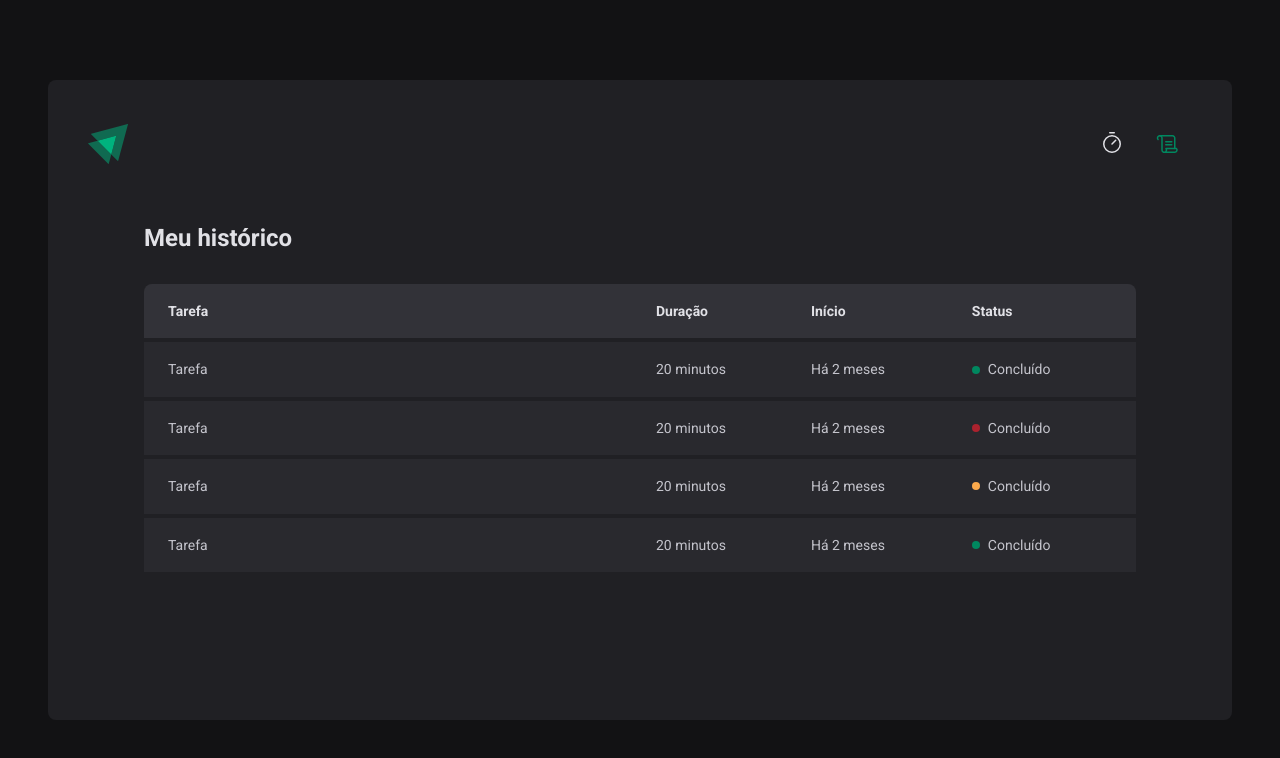
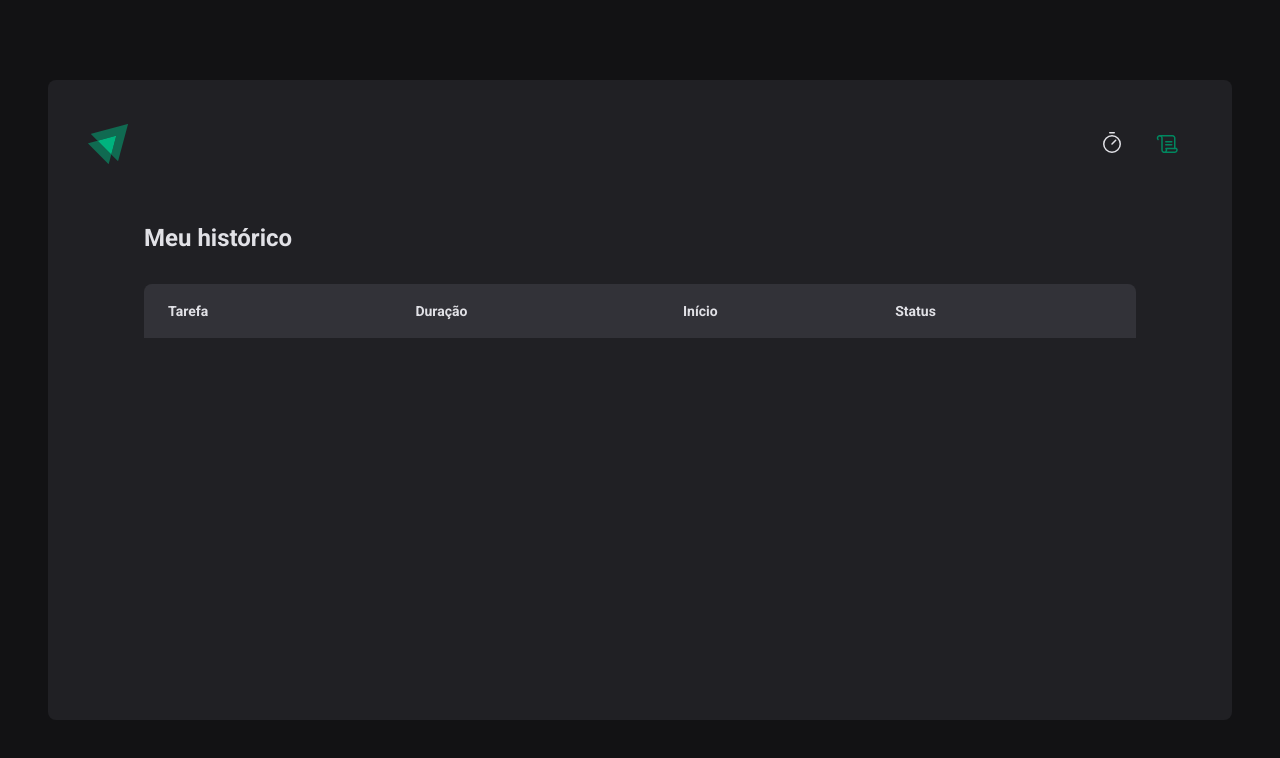
Before and after one commit to IcaroSilvaFK/pomodoro, a React (Vite) app: page /history in a window 1280 px wide. Shown: the top 758 px of the page. Built offline with nearby package versions, Linux system fonts and the light colour scheme.

Commit message:
chore: add reducer in application

```diff
--- a/src/components/NewCycleForm/index.tsx
+++ b/src/components/NewCycleForm/index.tsx
@@ -21,7 +21,7 @@ export function NewCycleForm() {
   const inputTimerId = useId()
 
   const taskListId = useId()
-  const { setCycles, setActiveCycleId, setSecondsPassed, activeCycle } =
+  const { createCycle, setActiveCycleId, setSecondsPassed, activeCycle } =
     useCycle()
   const { handleSubmit, register, reset, formId } = useCycleForm()
 
@@ -34,7 +34,7 @@ export function NewCycleForm() {
       time,
       startDate: new Date(),
     }
-    setCycles((prev) => [...prev, newCycle])
+    createCycle(newCycle)
     setActiveCycleId(id)
     setSecondsPassed(0)
     reset()
--- a/src/context/CycleContext.tsx
+++ b/src/context/CycleContext.tsx
@@ -1,35 +1,40 @@
 import { differenceInSeconds } from 'date-fns'
 
-import {
-  createContext,
-  Dispatch,
-  ReactNode,
-  SetStateAction,
-  useEffect,
-  useState,
-} from 'react'
+import { createContext, ReactNode, useEffect, useReducer } from 'react'
 import { ICycle } from '../pages/Home'
+import { reducer, CYCLE_REDUCER_STATE } from '../reducers/cycleReducer'
 
 interface IContextProps {
   handleInterruptCycle: () => void
   handleFinishCycle: () => void
   cycles: ICycle[]
-  setCycles: Dispatch<SetStateAction<ICycle[]>>
-  setActiveCycleId: Dispatch<SetStateAction<string | null>>
-  setSecondsPassed: Dispatch<SetStateAction<number>>
+  setActiveCycleId: (id: string) => void
   activeCycleId: string | null
   secondsPassed: number
   activeCycle: ICycle | undefined
   minutesFormattedFromInterface: string
   secondsFormattedFromInterface: string
+  createCycle(data: ICycle): void
+  setSecondsPassed(seconds: number): void
 }
 
 export const CycleContext = createContext<IContextProps>({} as IContextProps)
 
+const initialState = {
+  cycles: [],
+  activeCycleId: null,
+  secondsPassed: 0,
+}
+
 export function CycleContextProvider({ children }: { children: ReactNode }) {
-  const [cycles, setCycles] = useState<ICycle[]>([])
-  const [activeCycleId, setActiveCycleId] = useState<string | null>(null)
-  const [secondsPassed, setSecondsPassed] = useState(0)
+  // const [cycles, setCycles] = useState<ICycle[]>([])
+  // const [activeCycleId] = useState<string | null>(null)
+  // const [secondsPassed, setSecondsPassed] = useState(0)
+
+  const [{ cycles, activeCycleId, secondsPassed }, dispatch] = useReducer(
+    reducer,
+    initialState,
+  )
 
   const activeCycle = cycles.find((cycle) => cycle.id === activeCycleId)
   const totalSeconds = activeCycle ? activeCycle.time * 60 : 0
@@ -73,45 +78,52 @@ export function CycleContextProvider({ children }: { children: ReactNode }) {
   }, [minutesFormattedFromInterface, secondsFormattedFromInterface])
 
   function handleInterruptCycle() {
-    const updatedCycles = cycles.map((cycle) =>
-      activeCycle?.id === cycle.id
-        ? {
-            ...cycle,
-            interruptedDate: new Date(),
-          }
-        : cycle,
-    )
-
-    setCycles(updatedCycles)
-    setActiveCycleId(null)
+    dispatch({
+      type: CYCLE_REDUCER_STATE.INTERRUPT_CYCLE,
+    })
   }
 
   function handleFinishCycle() {
-    const updatedCycles = cycles.map((cycle) =>
-      activeCycle?.id === cycle.id
-        ? {
-            ...cycle,
-            finishedDate: new Date(),
-          }
-        : cycle,
-    )
-    setCycles(updatedCycles)
-    setActiveCycleId(null)
+    dispatch({
+      type: CYCLE_REDUCER_STATE.FINISH_CYCLE,
+    })
   }
+
+  function createCycle(data: ICycle) {
+    dispatch({
+      type: CYCLE_REDUCER_STATE.CREATE_NEW_CYCLE,
+      payload: data,
+    })
+  }
+
+  function setActiveCycleId(id: string | null) {
+    dispatch({
+      type: CYCLE_REDUCER_STATE.CREATE_ACTIVE_CYCLE_ID,
+      payload: id,
+    })
+  }
+
+  function setSecondsPassed(seconds: number) {
+    dispatch({
+      type: CYCLE_REDUCER_STATE.CREATE_SECONDS_PASSED,
+      payload: seconds,
+    })
+  }
+
   return (
     <CycleContext.Provider
       value={{
         handleInterruptCycle,
         handleFinishCycle,
         cycles,
-        setCycles,
         setActiveCycleId,
-        setSecondsPassed,
         activeCycleId,
         secondsPassed,
         activeCycle,
         minutesFormattedFromInterface,
         secondsFormattedFromInterface,
+        createCycle,
+        setSecondsPassed,
       }}
     >
       {children}
--- a/src/pages/History/index.tsx
+++ b/src/pages/History/index.tsx
@@ -1,6 +1,13 @@
+import { formatDistanceToNow } from 'date-fns'
+import ptBr from 'date-fns/locale/pt-BR'
+
+import { useCycle } from '../../hooks/useCycle'
+
 import { Container, HistoryList, Status } from './styles'
 
 export function History() {
+  const { cycles } = useCycle()
+
   return (
     <Container>
       <h1>Meu histórico</h1>
@@ -15,38 +22,29 @@ export function History() {
             </tr>
           </thead>
           <tbody>
-            <tr>
-              <td>Tarefa</td>
-              <td>20 minutos</td>
-              <td>Há 2 meses</td>
-              <td>
-                <Status statusColor="green">Concluído</Status>
-              </td>
-            </tr>
-            <tr>
-              <td>Tarefa</td>
-              <td>20 minutos</td>
-              <td>Há 2 meses</td>
-              <td>
-                <Status statusColor="red">Concluído</Status>
-              </td>
-            </tr>
-            <tr>
-              <td>Tarefa</td>
-              <td>20 minutos</td>
-              <td>Há 2 meses</td>
-              <td>
-                <Status statusColor="yellow">Concluído</Status>
-              </td>
-            </tr>
-            <tr>
-              <td>Tarefa</td>
-              <td>20 minutos</td>
-              <td>Há 2 meses</td>
-              <td>
-                <Status statusColor="green">Concluído</Status>
-              </td>
-            </tr>
+            {cycles.map((cycle) => (
+              <tr key={cycle.id}>
+                <td>{cycle.task}</td>
+                <td>{cycle.time} minutos</td>
+                <td>
+                  {formatDistanceToNow(cycle.startDate, {
+                    addSuffix: true,
+                    locale: ptBr,
+                  })}
+                </td>
+                <td>
+                  {cycle.interruptedDate && (
+                    <Status statusColor="red">Interrompido</Status>
+                  )}
+                  {cycle.finishedDate && (
+                    <Status statusColor="green">Concluido</Status>
+                  )}
+                  {!cycle.finishedDate && !cycle.interruptedDate && (
+                    <Status statusColor="yellow">Em andamento</Status>
+                  )}
+                </td>
+              </tr>
+            ))}
           </tbody>
         </table>
       </HistoryList>
--- /dev/null
+++ b/src/reducers/cycleReducer.ts
@@ -0,0 +1,97 @@
+import { ICycle } from '../pages/Home'
+
+export enum CYCLE_REDUCER_STATE {
+  CREATE_NEW_CYCLE = 'CREATE_NEW_CYCLE',
+  CREATE_ACTIVE_CYCLE_ID = 'CREATE_ACTIVE_CYCLE_ID',
+  CREATE_SECONDS_PASSED = 'CREATE_SECONDS_PASSED',
+  INTERRUPT_CYCLE = 'INTERRUPT_CYCLE ',
+  FINISH_CYCLE = 'FINISH_CYCLE',
+}
+
+interface IInitialStateProps {
+  activeCycleId: string | null
+  secondsPassed: number
+  cycles: ICycle[]
+}
+
+type IActionProps =
+  | {
+      type: CYCLE_REDUCER_STATE.CREATE_ACTIVE_CYCLE_ID
+      payload: string | null
+    }
+  | {
+      type: CYCLE_REDUCER_STATE.CREATE_SECONDS_PASSED
+      payload: number
+    }
+  | {
+      type: CYCLE_REDUCER_STATE.CREATE_NEW_CYCLE
+      payload: ICycle
+    }
+  | {
+      type: CYCLE_REDUCER_STATE.INTERRUPT_CYCLE
+    }
+  | {
+      type: CYCLE_REDUCER_STATE.FINISH_CYCLE
+    }
+export function reducer(
+  initialState: IInitialStateProps,
+  action: IActionProps,
+) {
+  switch (action.type) {
+    case CYCLE_REDUCER_STATE.CREATE_ACTIVE_CYCLE_ID: {
+      return {
+        ...initialState,
+        activeCycleId: action.payload,
+      }
+    }
+    case CYCLE_REDUCER_STATE.CREATE_SECONDS_PASSED: {
+      return {
+        ...initialState,
+        secondsPassed: action.payload,
+      }
+    }
+    case CYCLE_REDUCER_STATE.CREATE_NEW_CYCLE: {
+      const cycles = [...initialState.cycles, action.payload]
+
+      return {
+        ...initialState,
+        cycles,
+      }
+    }
+    case CYCLE_REDUCER_STATE.INTERRUPT_CYCLE: {
+      const updatedCycles = initialState.cycles.map((cycle) =>
+        initialState.activeCycleId === cycle.id
+          ? {
+              ...cycle,
+              interruptedDate: new Date(),
+            }
+          : cycle,
+      )
+
+      return {
+        ...initialState,
+        activeCycleId: null,
+        cycles: updatedCycles,
+      }
+    }
+    case CYCLE_REDUCER_STATE.FINISH_CYCLE: {
+      const updatedCycles = initialState.cycles.map((cycle) =>
+        initialState.activeCycleId === cycle.id
+          ? {
+              ...cycle,
+              finishedDate: new Date(),
+            }
+          : cycle,
+      )
+
+      return {
+        ...initialState,
+        activeCycleId: null,
+        cycles: updatedCycles,
+      }
+    }
+    default: {
+      return initialState
+    }
+  }
+}
```
Also changed, not shown: src/pages/Home/index.tsx (+19 -44 lines).
